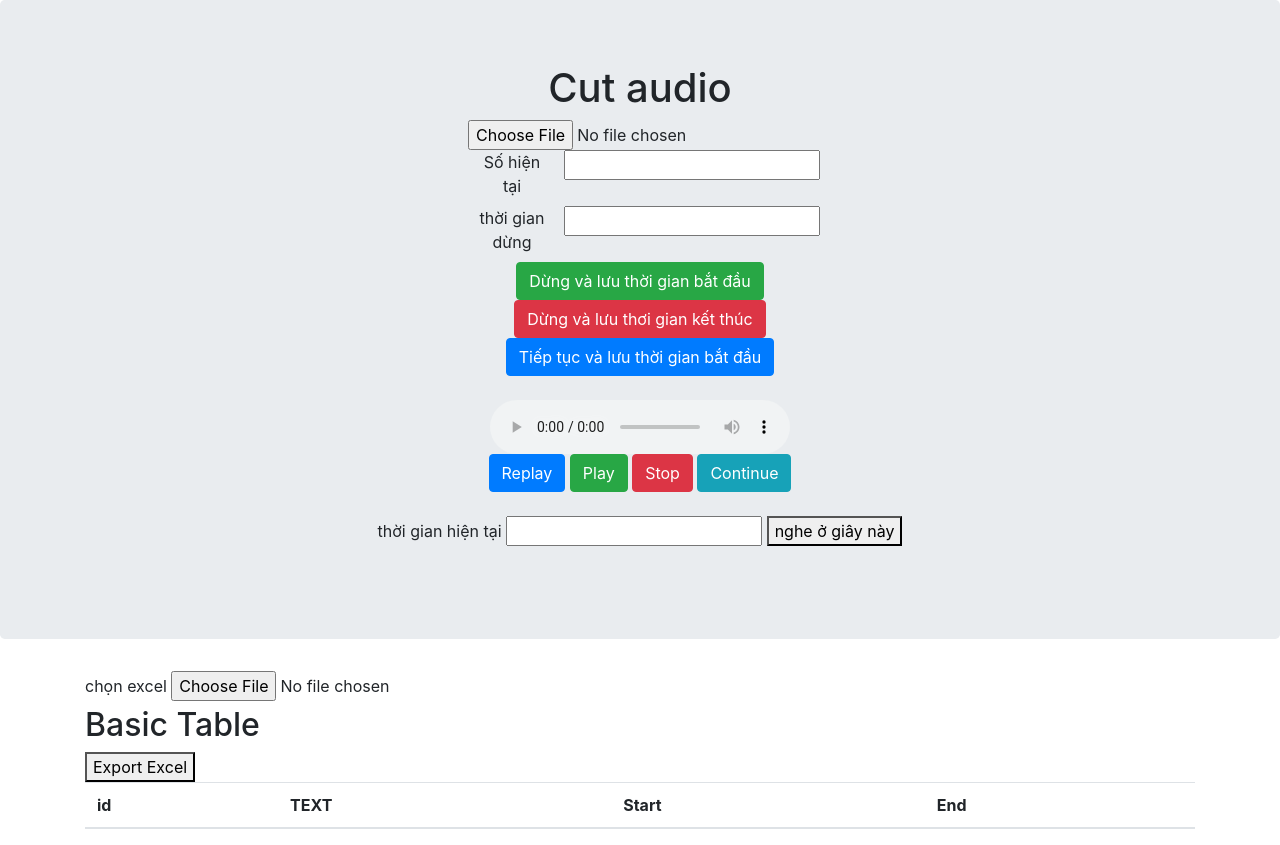
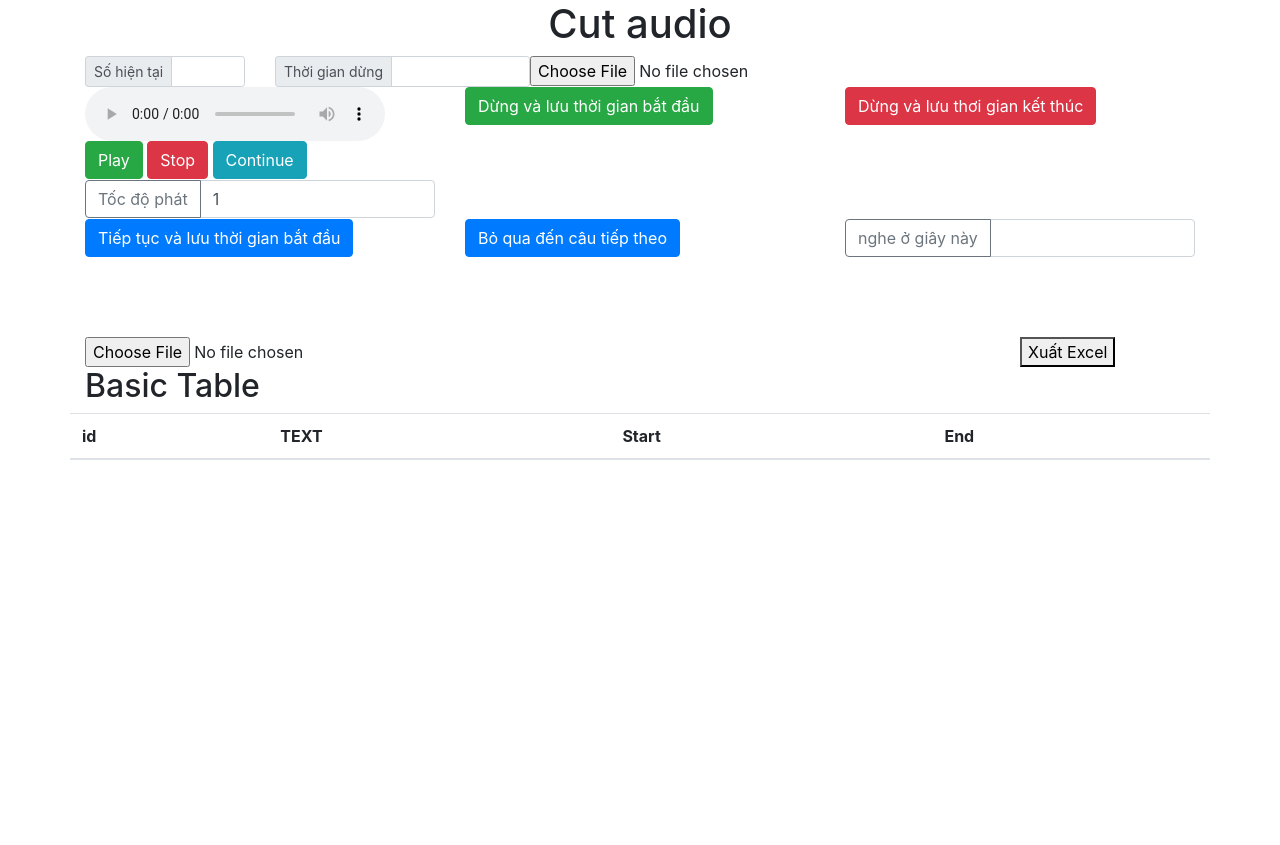
Before and after one commit to phandungmta/CutAudio.github.io, a plain HTML site: page index.html in a window 1280 px wide. After the commit the page ends 800 px from the top, so only its background shows below. Drawn offline with nearby package versions, Linux system fonts and the light colour scheme.

Commit message:
Update index.html

```diff
--- a/index.html
+++ b/index.html
@@ -31,82 +31,156 @@
 
 <body>
 
-    <div class="jumbotron text-center">
+    <div class="container">
+        <div class="row justify-content-md-center">
             <h1>Cut audio</h1>
 
-        <div>
-            <input type="file" accept="audio/*" placeholder="Chọn tệp âm thanh" />
+
         </div>
 
-        <div class="row justify-content-md-center">
-            <div class="col-1 col-ms-2">
-                <label for="numberStart">Số hiện tại</label>
+        <div class="row">
+
+
+
+
+
+            <div class="col-2">
+                <div class="input-group input-group-sm">
+                    <div class="input-group-prepend">
+                        <span class="input-group-text" id="inputGroup-sizing-sm1">Số hiện tại</span>
                     </div>
-            <div class=" col-ms-6">
-                <input type="text" id="numberStart" />
+                    <input type="text" id="numberStart" class="form-control" aria-label="Sizing example input"
+                        aria-describedby="inputGroup-sizing-sm1" />
+
+                </div>
 
             </div>
 
 
+            <div class="col-3">
+                <div class="input-group input-group-sm">
+                    <div class="input-group-prepend">
+                        <span class="input-group-text" id="inputGroup-sizing-sm2">Thời gian dừng</span>
+                    </div>
+                    <input type="text" id="timePause" class="form-control" aria-label="Sizing example input"
+                        aria-describedby="inputGroup-sizing-sm" />
+
+                </div>
             </div>
             <div class="row justify-content-md-center">
-            <div class="col-1 col-ms-2">
-                <label for="timePause">thời gian dừng </label>
+                <input type="file" accept="audio/*" placeholder="Chọn tệp âm thanh" id="audioSource" />
 
             </div>
-            <div class=" col-ms-6">
-                <input type="text" id="timePause" />
+
+            <div class="col-4">
+                <audio controls id="music" autoplay="autoplay" preload="auto">
+                    Your browser does not support the audio format.
+                </audio>
+            </div>
+            <div class="col-4">
+                <button id="starttime" onclick="startTime()" class="btn btn-success">Dừng và lưu thời gian bắt
+                    đầu</button>
+
+            </div>
+            <div class="col-4">
+                <button id="endtime" onclick="saveTime()" class="btn btn-danger">Dừng và lưu thơi gian kết thúc</button>
+
+            </div>
+
+            <div class="col-4">
+                <div id="audio_player" style="">
+
+
+                    <button id='btnPlayPause' class='btn btn-success' title='play' accesskey="P"
+                        onclick='playPauseAudio();'>Play</button>
+                    <button id='btnStop' class='btn btn-danger' title='stop' accesskey="X"
+                        onclick='stopAudio();'>Stop</button>
+                    <button id='btnContinue' class='btn btn-info' title='stop' accesskey="C"
+                        onclick='Continue();'>Continue</button>
+
+                    <div class="col"></div>
+
+                    <div class="input-group">
+                        <div class="input-group-prepend">
+                            <button class="btn btn-outline-secondary" type="button" id="chooseSpeed"
+                                onclick="chooseSpeed()">Tốc độ phát</button>
+                        </div>
+                        <input type="number" id="numberSpeed" class="form-control" placeholder=""
+                            aria-label="Example text with button addon" aria-describedby="chooseSpeed" value="1">
+                    </div>
+
+
+
+                </div>
+
+            </div>
+            <div class="col-12">
+
+
+            </div>
+            <div class="col-4">
+                <button id="nexttime" onclick="saveNextTime()" class="btn btn-primary">Tiếp tục và lưu thời gian bắt
+                    đầu</button>
+
+            </div>
+            <div class="col-4">
+                <button id="pass" onclick="passNextTime()" class="btn btn-primary">Bỏ qua đến câu tiếp theo</button>
 
             </div>
 
 
+            <div class="col-4">
+
+                <div class="input-group">
+                    <div class="input-group-prepend">
+                        <button class="btn btn-outline-secondary" type="button" id="gototime" onclick="goToTime()">nghe
+                            ở giây này</button>
                     </div>
-        <div class="row justify-content-md-center">
-            <button id="starttime" onclick="startTime()" class="btn btn-success">Dừng và lưu thời gian bắt đầu</button>
+                    <input type="text" id="curenttime" class="form-control" placeholder=""
+                        aria-label="Example text with button addon" aria-describedby="gototime">
+                </div>
+
 
             </div>
-        <div class="row justify-content-md-center">
-            <button id="endtime" onclick="saveTime()" class="btn btn-danger">Dừng và lưu thơi gian kết thúc</button>
+
+
+
+
+
+
+
 
 
 
         </div>
+
+
+
+
+
         <div class="row justify-content-md-center">
-            <button id="nexttime" onclick="saveNextTime()" class="btn btn-primary">Tiếp tục và lưu thời gian bắt
-                đầu</button>
+            <h3 id="sub"></h3>
+
 
         </div>
 
 
-        <div id="message"></div>
+        <div id="message" hidden></div>
         <br />
 
-        <audio controls id="music" autoplay="autoplay" preload="auto">
-            Your browser does not support the audio format.
-        </audio>
 
-        <div id="audio_player" style="">
 
-            <button id='btnReplay' class='btn btn-primary' title='replay' accesskey="R"
-                onclick='replayAudio();'>Replay</button>
-            <button id='btnPlayPause' class='btn btn-success' title='play' accesskey="P"
-                onclick='playPauseAudio();'>Play</button>
-            <button id='btnStop' class='btn btn-danger' title='stop' accesskey="X" onclick='stopAudio();'>Stop</button>
-            <button id='btnContinue' class='btn btn-info' title='stop' accesskey="C"
-                onclick='Continue();'>Continue</button>
+
+        <br />
+
+        <div>
+
 
 
         </div>
         <br />
 
-        <div>
-            <label for="curenttime">thời gian hiện tại</label>
-            <input type="text" id="curenttime">
-            <button id="gototime" onclick="goToTime()"> nghe ở giây này</button>
-        </div>
-        <br />
 
-        <div id="sub"></div>
 
     </div>
     <div class="container"></div>
@@ -115,12 +189,24 @@
 
 
     <div class="container">
-        <div class="file">
-            <label for="files"> chọn excel</label>
+        <div class="row">
+            <div class="col-6">
+
                 <input type="file" class="custom-file-upload" id="files" name="files" size="60" />
+
+
             </div>
+            <div class="offset-4">
+                <button id="btnExport">Xuất Excel</button>
+
+            </div>
+            <div class="col align-self-center">
                 <h2>Basic Table</h2>
-        <button id="btnExport">Export Excel</button>
+
+            </div>
+
+
+
             <div class="table-responsive">
 
                 <table class="table">
@@ -140,6 +226,9 @@
 
         </div>
 
+    </div>
+
+
 
     </div>
 
@@ -153,7 +242,9 @@
 
 
 
-        source = document.getElementById('audioSource');
+
+        source = document.getElementById('audioSource').value;
+        player.src = source
         var start = 0;
         var totalTime = parseFloat(player.duration)
 
@@ -414,7 +505,7 @@
             else resetPlayer();
         }
 
-        var inputNode = document.querySelector('input');
+        var inputNode = document.querySelector('#audioSource');
         inputNode.addEventListener('change', playSelectedFile, false);
 
 
@@ -429,6 +520,13 @@
             x.pause();
         }
 
+        function chooseSpeed() {
+            var n = document.getElementById("numberSpeed").value
+            tmp = parseFloat(n)
+            player.playbackRate = tmp
+
+        }
+
         $(document).ready(function () {
             $("#numberStart").change(function () {
                 var n = document.getElementById("numberStart").value
@@ -441,6 +539,8 @@
 
 
 
+
+
     </script>
 
 
```
Lines whose indentation alone changed are shown as unchanged.
